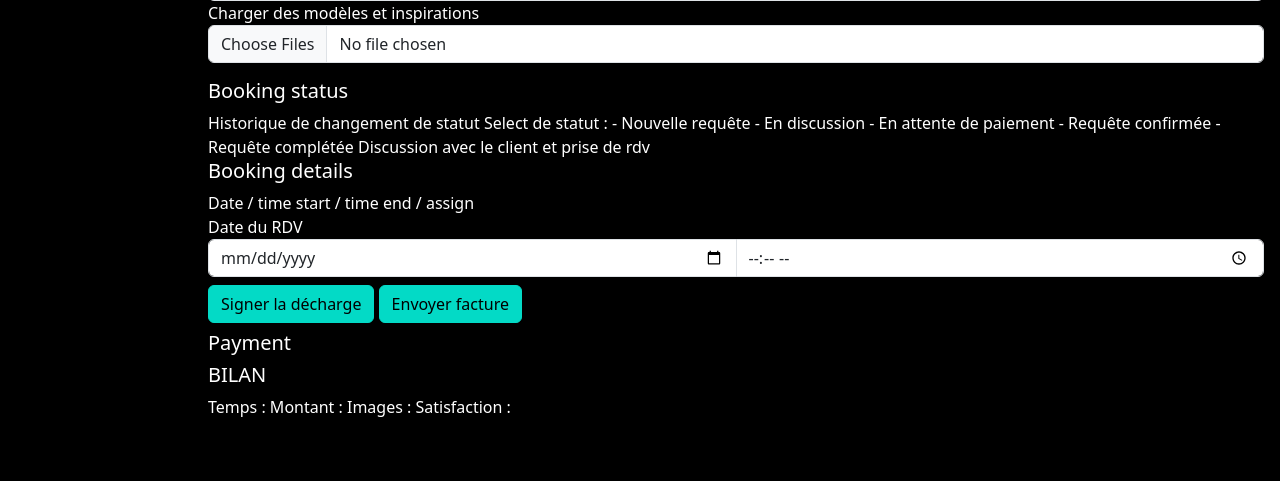
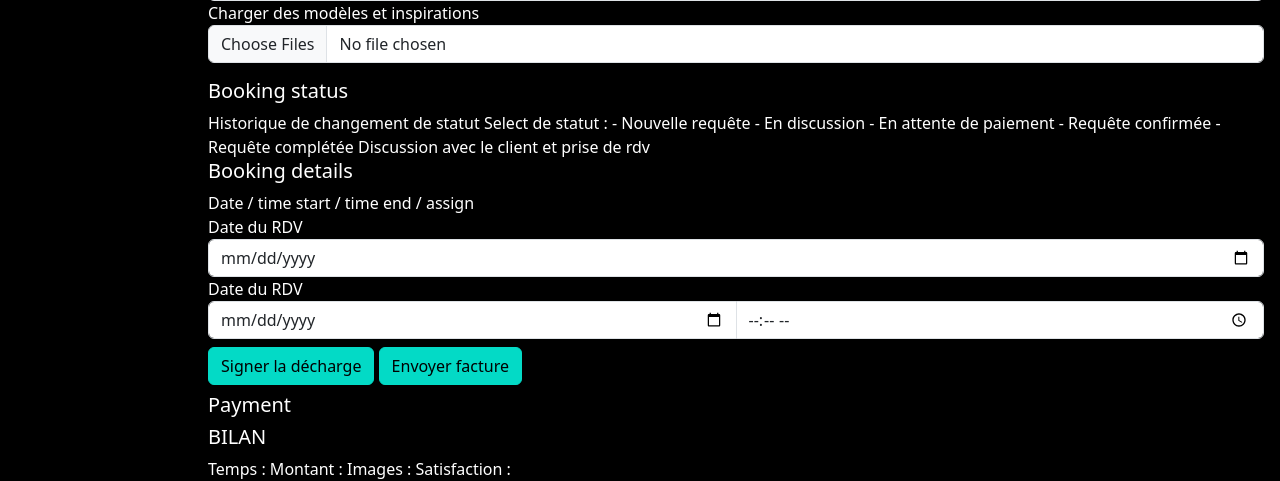
Before and after one commit to easartem/CS50, a Flask app: page /clients in a window 1280 px wide, after a click on "Nouvelle réservation". Shown: the part 989-1470 px from the top of the page. Before the commit the page ends 1406 px from the top, so only its background shows below. Run offline with Flask 3, Linux system fonts and the light colour scheme; some libraries are stand-ins or nearby versions.

Commit message:
Mon, Jun 10, 2024, 10:22 PM +02:00

```diff
--- a/project-admin-side/templates/client.html
+++ b/project-admin-side/templates/client.html
@@ -169,8 +169,14 @@
                 <h5>Booking details</h5>
                 Date / time start / time end / assign
                  <div class="form-group">
-                    <label for="id_start_datetime">Date du RDV</label>
-                    <div class='input-group date' id='rdv'>
+                    <label for="date_rdv">Date du RDV</label>
+                    <div class='input-group date' id='date_rdv'>
+                        <input type="date" class="form-control"/>
+                    </div>
+                </div>
+                <div class="form-group">
+                    <label for="time_start">Date du RDV</label>
+                    <div class='input-group date' id='time_start'>
                         <input type="date" class="form-control"/>
                         <input type="time" class="form-control"/>
                     </div>
```
